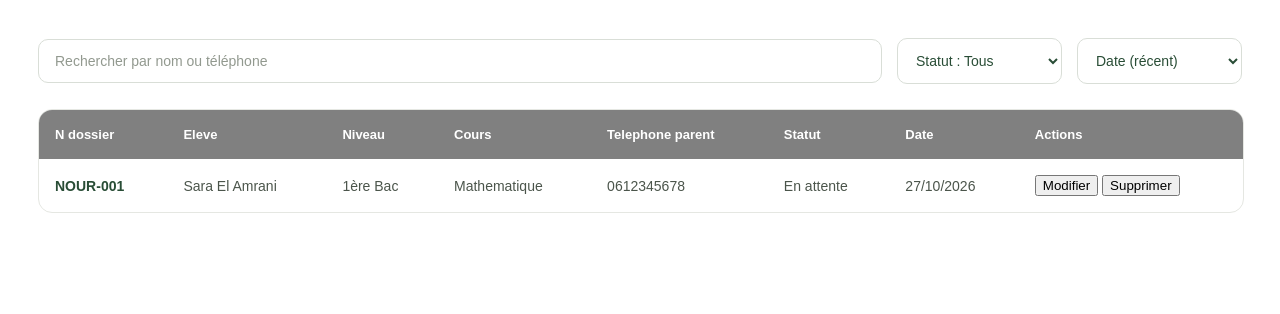
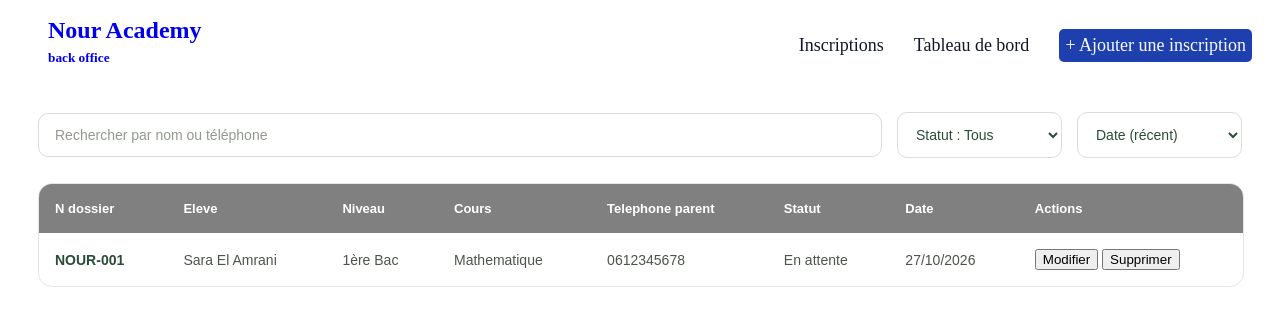
Before and after one commit to aouajyassine-ship-it/Nour-Academy-Squad, a website: page index.html in a window 1280 px wide. Shown: the top 314 px of the page. Drawn offline with Linux system fonts and the light colour scheme.

Commit message:
first page

```diff
--- a/css/style.css
+++ b/css/style.css
@@ -120,3 +120,118 @@
     color: #294D36;
     font-weight: 600;
 }
+:root {
+  /* Backgrounds */
+  --color-bg: #f7f8fa;            /* app background */
+  --color-surface: #ffffff;       /* cards, sidebar, table, inputs */
+  --color-surface-alt: #f9fafb;   /* table header */
+  --color-track: #eef0f4;         /* progress bar track */
+  --color-overlay: #d0d5dd;       /* backdrop behind the dialog */
+
+  /* Borders */
+  --color-border: #e4e7ec;
+
+  /* Text */
+  --color-text: #101828;          /* headings, key values */
+  --color-text-body: #344054;     /* body text, menu */
+  --color-text-muted: #667085;    /* subtitles, placeholders, table headers */
+  --color-text-on-accent: #ffffff;
+
+  /* Accent (primary buttons, active menu item, action links) */
+  --color-accent: #2f5bea;
+  --color-accent-soft: #eef2ff;   /* active menu item background */
+
+  /* Danger / errors */
+  --color-danger: #d92d20;        /* delete button */
+  --color-danger-text: #b42318;   /* delete link, error messages */
+  --color-danger-bg: #fef3f2;     /* error banner */
+  --color-danger-border: #fda29b;
+
+  /* Status badges */
+  --status-pending-bg: #fef3c7;   /* Pending */
+  --status-pending-text: #92400e;
+  --status-validated-bg: #dbeafe; /* Validated */
+  --status-validated-text: #1e40af;
+  --status-paid-bg: #dcfce7;      /* Paid */
+  --status-paid-text: #166534;
+
+  /* Dashboard bars */
+  --bar-pending: #f59e0b;
+  --bar-validated: #3b82f6;
+  --bar-paid: #22c55e;
+  --bar-course: var(--color-accent);
+}
+
+header {
+    background-color: var(--color-text-on-accent);
+    display: grid;
+    grid-template-columns: 1fr 2fr;
+    align-items: center;
+    padding-inline: 20px;
+}
+.logo {
+    line-height: 5px;
+    color: var(--status-validated-text);
+    margin-left: 20px;
+}
+.logo a {
+    text-decoration: none;
+}
+.logo a:hover {
+    color: var(--color-accent);
+    transition: color 0.3s ease;
+}
+header nav {
+    justify-self: end;
+    display:flex;
+    align-items: center;
+    gap: 30px;
+    font-size: 18px;
+}
+header nav a {
+    text-decoration: none;
+}
+.Lb {
+    background-color: var(--status-validated-text);
+    padding: 6px;
+    border-radius: 5px;
+    color: var(--color-surface-alt);
+}
+.Ll {
+    color: var(--color-text);
+}
+.Ll:hover {
+    color: var(--status-validated-text);
+    transition: color 0.3s ease;
+}
+.Lb:hover {
+    background-color: var(--color-accent);
+    transition: background-color 0.3s ease, color 0.3s ease;
+}
+main {
+    display: grid;
+    grid-template-columns: 1fr 1fr 1fr;
+    background-color: var(--color-text-on-accent);
+    background-color: var(--color-text-muted);
+}
+
+main a {
+    color: var(--color-text);
+}
+main a:hover {
+    color: var(--status-validated-text);
+}
+main h2 {
+    color: gold;
+}
+main h4 {
+    color: var(--color-text-on-accent);
+}
+.cr {
+    justify-self: center;
+    font-size: 15px;
+    letter-spacing: 2px;
+}
+.bs {
+    text-align: center;
+}
--- a/index.html
+++ b/index.html
@@ -6,6 +6,19 @@
    <link rel="stylesheet" href="css/style.css">
     <title>Nour Academy-back office</title>
 </head>
+<header>
+        <div  class="logo">
+            <a href="index.html">
+           <h2>Nour Academy</h1>
+           <h5>back office</h5>
+           </a>
+        </div>
+        <nav class="links" >
+            <a class="Ll" href="#Inscriptions">Inscriptions</a>
+            <a class="Ll" href="#Tableau de bord">Tableau de bord</a>
+            <a class="Lb" href="#Ajouter">+ Ajouter une inscription</a>
+        </nav>
+    </header>
 <body>
     <section id="Inscriptions">
         <div>
@@ -62,4 +75,28 @@
     </section>
 
 </body>
+<footer>
+    <main>
+        <div class="bs">
+             <h2>Nour Academy</h2>
+             <h4>Apprendre aujourd'hui</h4>
+             <h4>pour un meilleur demain</h4>
+        </div>
+        <nav class="bs">
+            <h2>Navigation</h2>
+            <a href=""><h4>Inscriptions</h4></a>
+            <a href=""><h4>Tableau de bord</h4></a>
+            <a href=""><h4>Élèves</h4></a>
+        </nav>
+        <div class="bs">
+            <h2>Contact</h2>
+            <h4>contact@nour-academy.ma</h4>
+            <h4>+212 6 12 34 56 78</h4>
+            <h4>Nador, Maroc</h4>
+        </div>
+    </main>
+    <div class="cr">
+        <p>© 2026 Nour Academy. Tous droits réservés</p>
+    </div>
+    </footer>
 </html>
```
